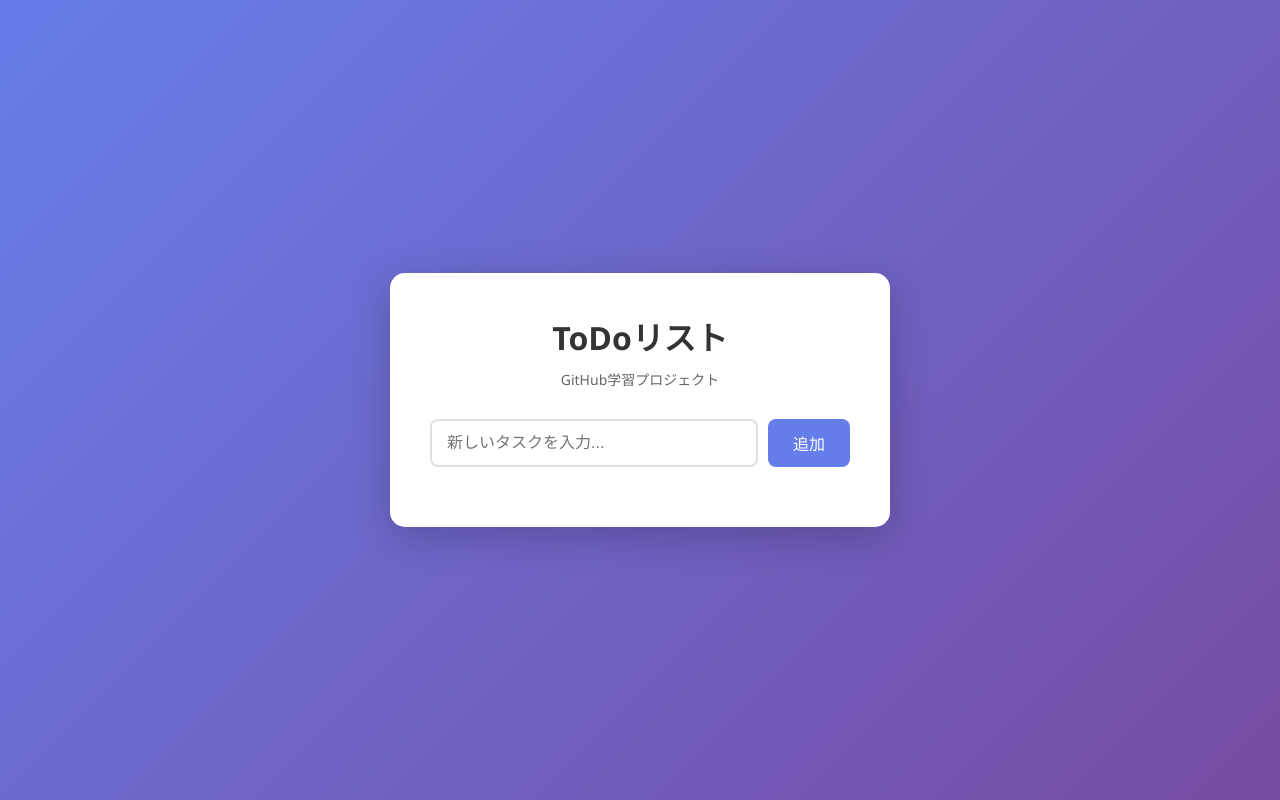
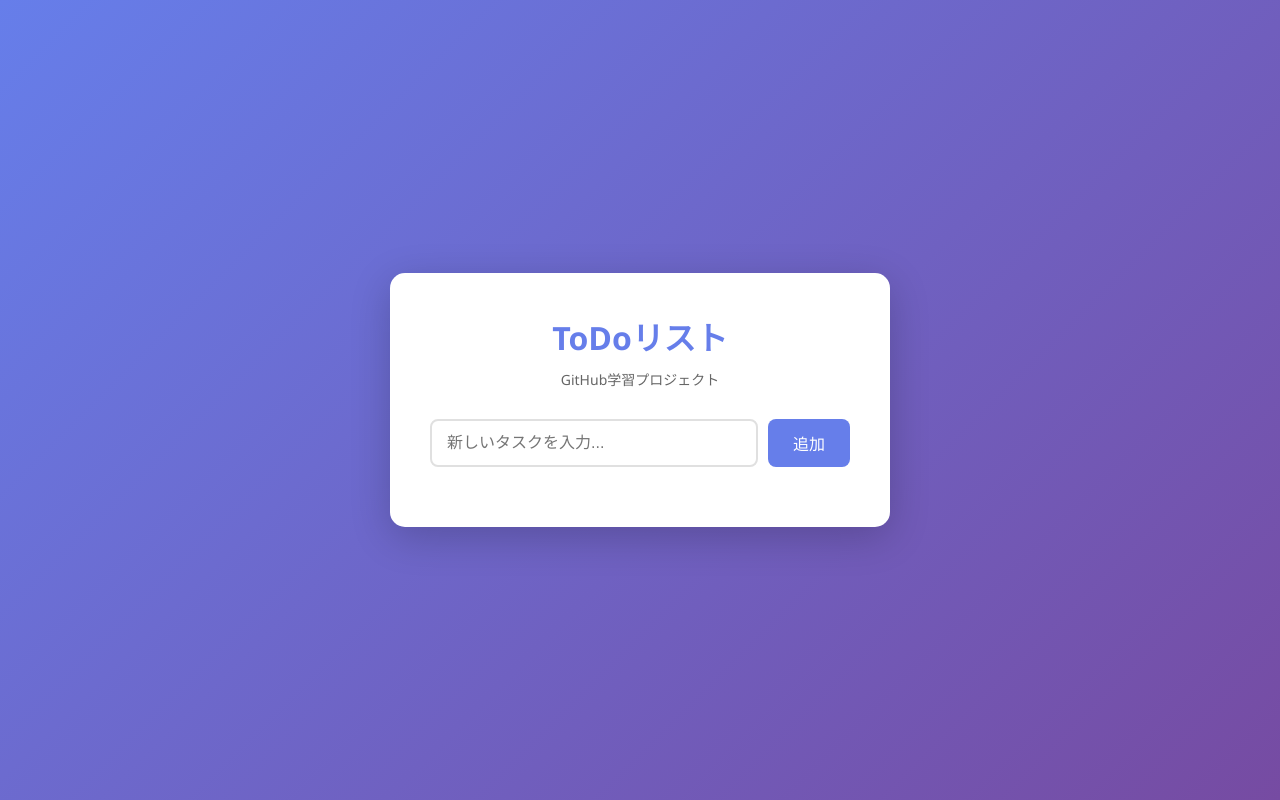
Before and after one commit to sousou0628x-ops/todo-github-learning, a plain HTML site: page index.html in a window 1280 px wide. Drawn offline with Linux system fonts and the light colour scheme.

Commit message:
タイトルの色を紫に変更して、ブランドカラーと統一

```diff
--- a/style.css
+++ b/style.css
@@ -24,7 +24,7 @@ body {
 }
 
 h1 {
-    color: #333;
+    color: #667eea;
     text-align: center;
     margin-bottom: 10px;
 }
```
